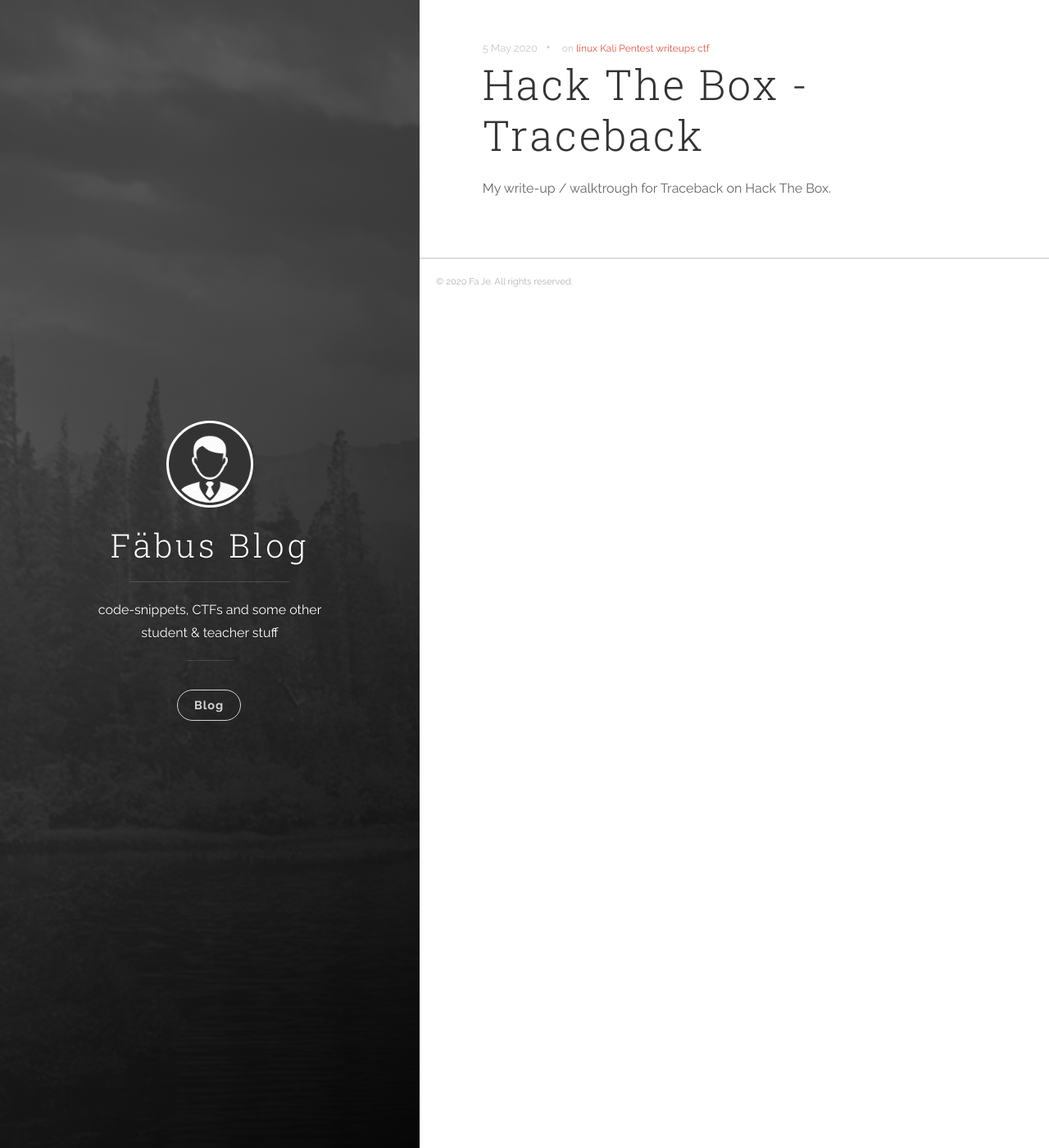
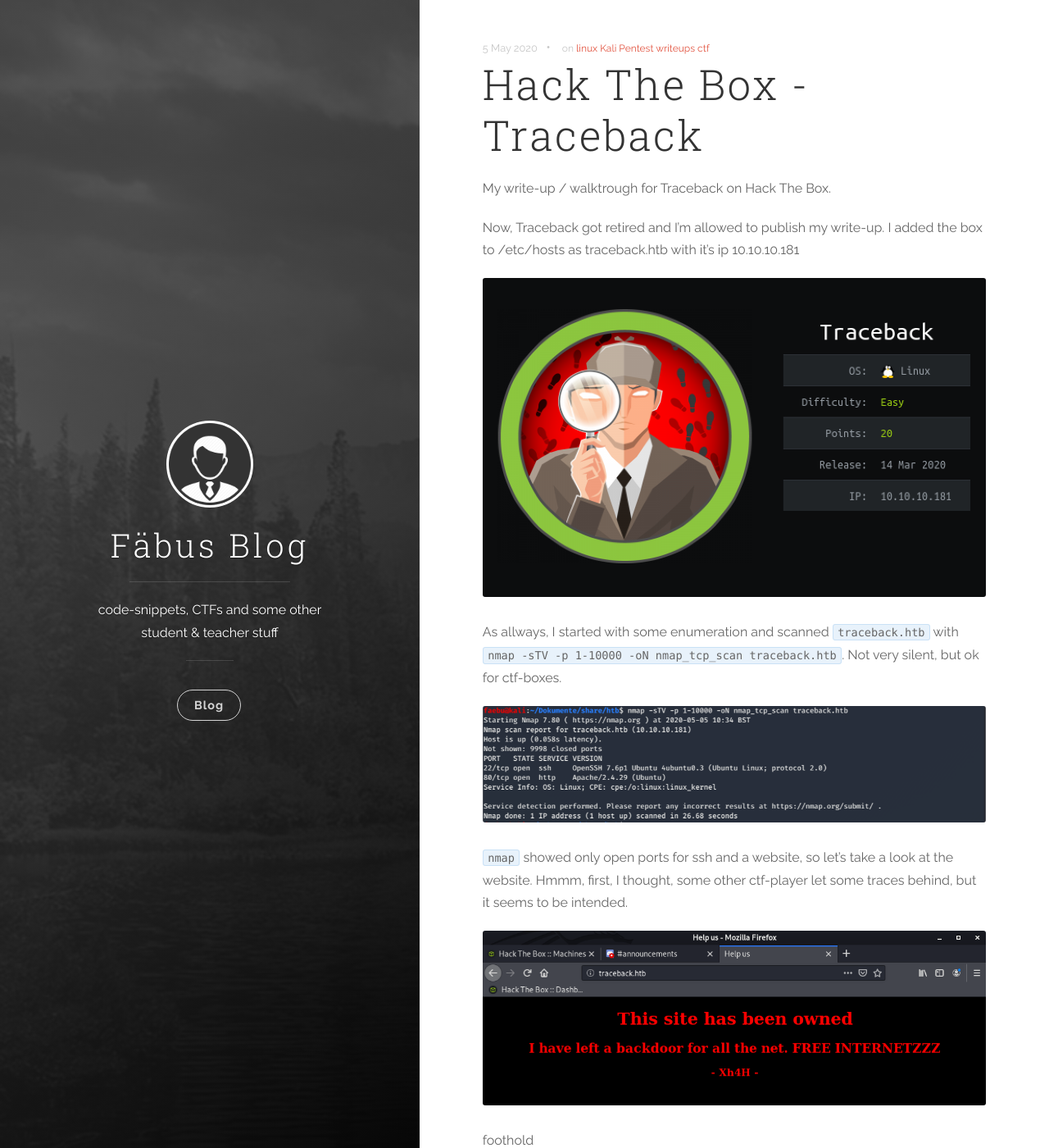
Before and after one commit to jaeflo/jaeflo.github.io, a Jekyll site: the page built from _posts/2020-05-05-hack-the-box-traceback.md, in a window 1280 px wide and 1400 px high. Shown: the whole window at 82% size. Built offline with Jekyll 4.4.1, drawn with Linux system fonts in a browser that asks for light colours; some of the changed text lies outside the part shown.

Commit message:
webshell

````diff
--- a/_posts/2020-05-05-hack-the-box-traceback.md
+++ b/_posts/2020-05-05-hack-the-box-traceback.md
@@ -5,3 +5,34 @@
 tags: [linux, Kali, Pentest, writeups, ctf]
 ---
 My write-up / walktrough for Traceback on Hack The Box.
+
+Now, Traceback got retired and I'm  allowed to publish my write-up. I added the box to
+/etc/hosts as traceback.htb with it's ip 10.10.10.181
+
+![infocard](/images/traceback/infocard.png)
+
+As allways, I started with some enumeration and scanned `traceback.htb` with `nmap -sTV -p 1-10000 -oN nmap_tcp_scan traceback.htb`. Not very silent, but ok for ctf-boxes.
+
+![nmap](/images/traceback/nmap.png)
+
+`nmap` showed only open ports for ssh and a website, so let's take a look at the website. Hmmm, first, I thought, some other ctf-player let some traces behind, but it seems to be intended.
+
+![website](/images/traceback/website.png)
+
+foothold
+
+![website_comment](/images/traceback/website_comment.png)
+
+https://github.com/Xh4H/Web-Shells/blob/master/README.md
+
+die shell is smevk.php
+creds are admin:admin
+
+![webshell](/images/traceback/webshell.png)
+
+```
+- sysadmin
+I have left a tool to practice Lua
+I'm sure  you know where to find it
+Contact me if you have any question
+```
````
Also changed, not shown: images/traceback/infocard.png (added), images/traceback/nmap.png (added), images/traceback/webshell.png (added), images/traceback/website.png (added), images/traceback/website_comment.png (added).
